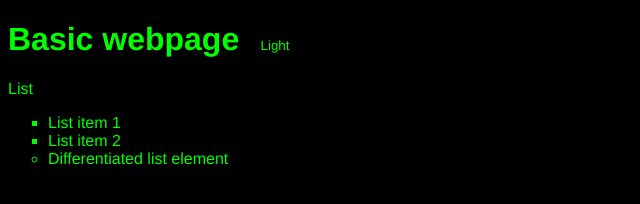
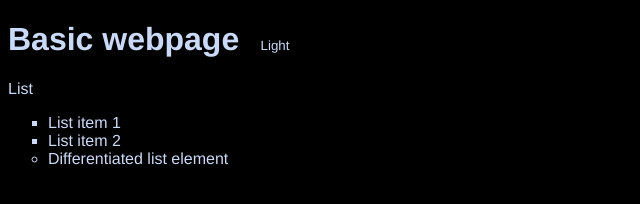
Before and after one commit to racheldunne28/basic-webpage, a plain HTML site: page index.html in a window 1280 px wide. Both pictures are taken after a click on the button "Dark". Shown: the whole page, without its empty margins (0-640 px from the left). Drawn offline with Linux system fonts and the light colour scheme.

Commit message:
Feat: Use nicer colours

```diff
--- a/main.css
+++ b/main.css
@@ -11,7 +11,7 @@ li {
     list-style: square;
 }
 :root {
-    --green: #00FF00;
+    --blue: #c9daf8;
     --white: #ffffff;
     --black: #000000;
 }
@@ -23,12 +23,12 @@ body {
       background: var(--bg);
 }
 .light-theme {
-    --bg: var(--green);
+    --bg: var(--blue);
     --fontColor: var(--black);
 }
 .dark-theme {
     --bg: var(--black);
-    --fontColor: var(--green);
+    --fontColor: var(--blue);
 }
 .btn {
     position: absolute;
```
